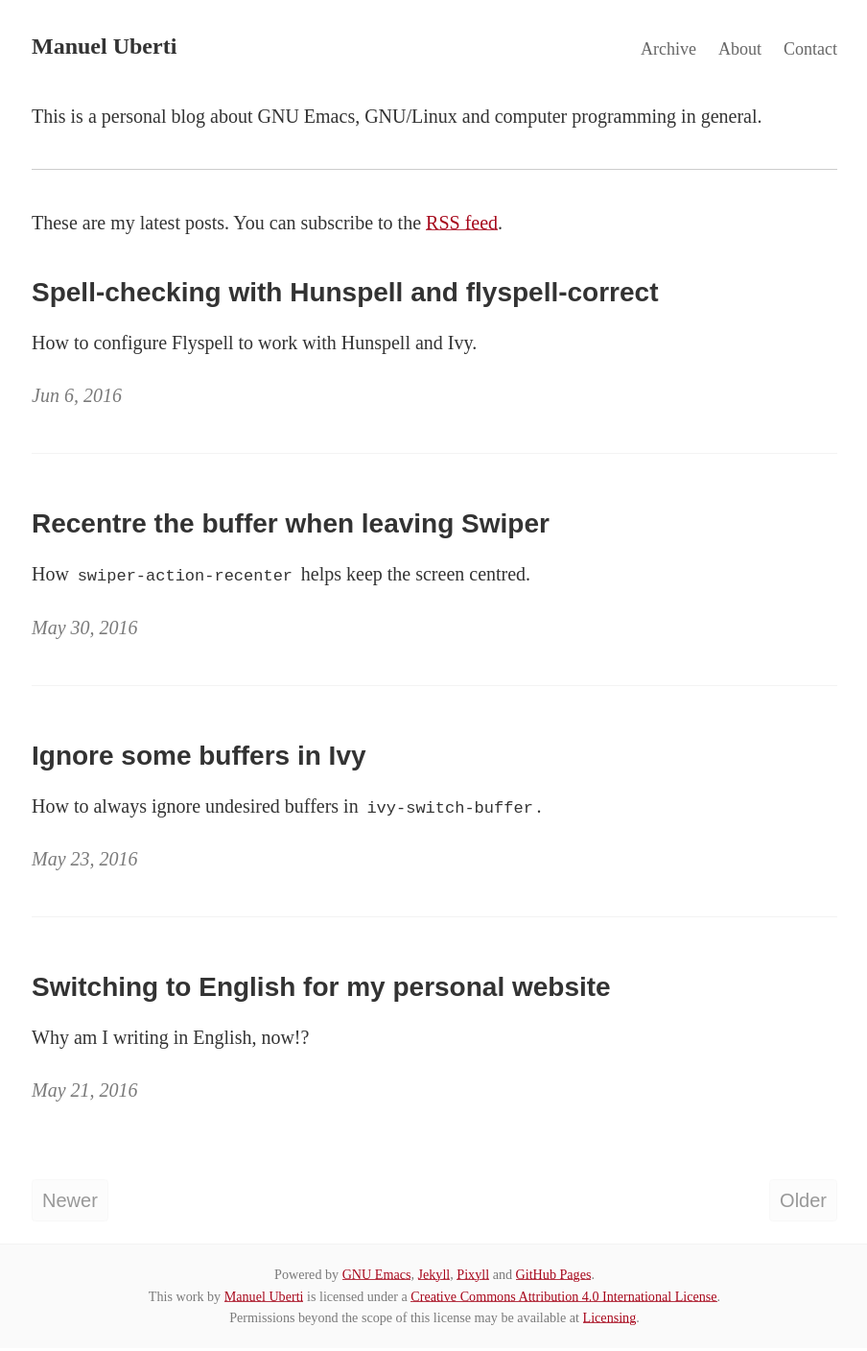
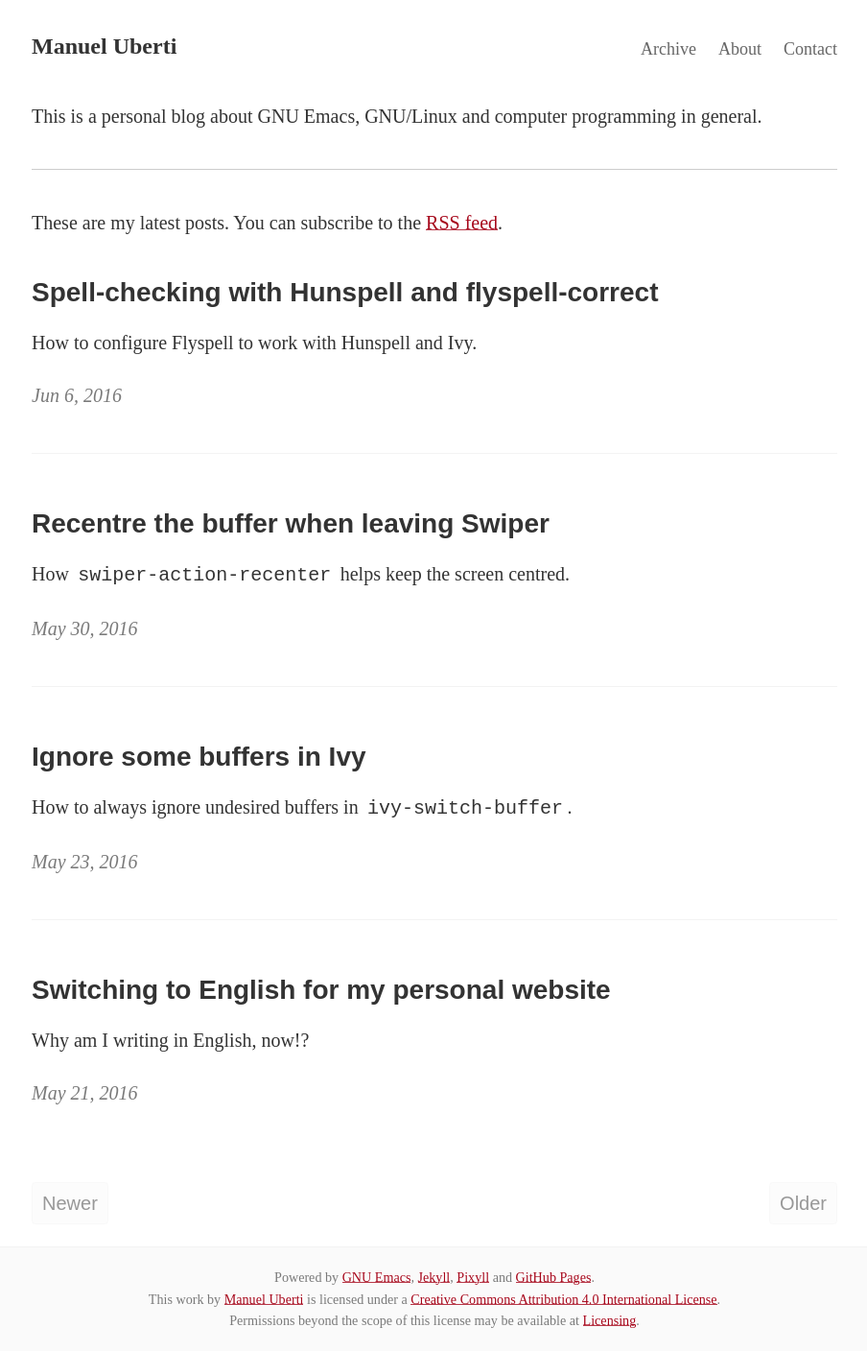
Before and after one commit to manuel-uberti/manuel-uberti.github.io, a Jekyll site: the page built from index.html, in a window 1280 px wide. Shown: the whole page at 96% size, without its empty margins (187-1091 px from the left). Built offline with Jekyll 4.4.1, drawn with Linux system fonts in a browser that asks for light colours; some web fonts are replaced; the list of posts is cut into pages by our own code.

Commit message:
Do not alter font-size outside of pre tags

```diff
--- a/_sass/_code.scss
+++ b/_sass/_code.scss
@@ -14,6 +14,7 @@ code {
 code {
   color: #333;
   padding: .11em .22em;
+  font-size: inherit;
 }
 
 @mixin overflow-scroll {
```
